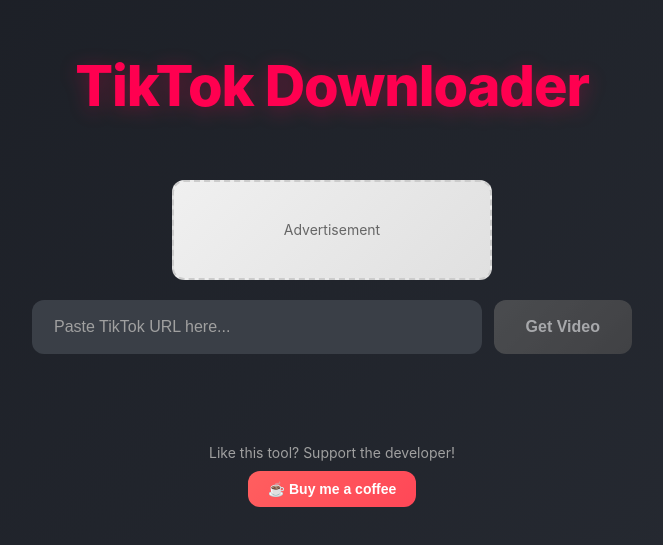
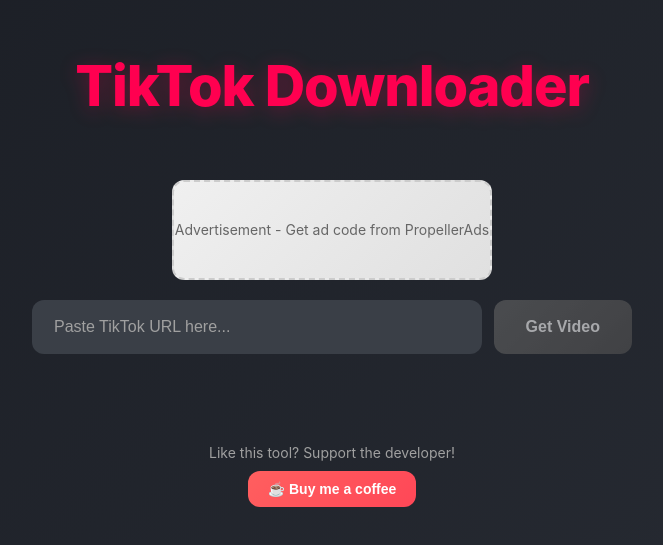
Before and after one commit to 07abde10/TikTok-downloader-frontend, a React (Create React App) app: page / in a window 1280 px wide. Shown: the part 111-656 px from the top of the page, without its empty margins (308-971 px from the left). Built offline with nearby package versions, Linux system fonts and the light colour scheme.

Commit message:
Update monetization setup instructions

```diff
--- a/src/App.js
+++ b/src/App.js
@@ -79,7 +79,8 @@
         {/* Ad Banner */}
         <div className="ad-banner">
           <div className="ad-placeholder">
-            Advertisement
+            {/* Replace this div with your ad code */}
+            Advertisement - Get ad code from PropellerAds
           </div>
         </div>
 
@@ -145,7 +146,7 @@
         {/* Support Section */}
         <div className="support-section">
           <p>Like this tool? Support the developer!</p>
-          <a href="https://ko-fi.com/yourusername" target="_blank" rel="noopener noreferrer">
+          <a href="https://ko-fi.com/tiktokdownloader" target="_blank" rel="noopener noreferrer">
             <button className="donate-btn">
               ☕ Buy me a coffee
             </button>
```
